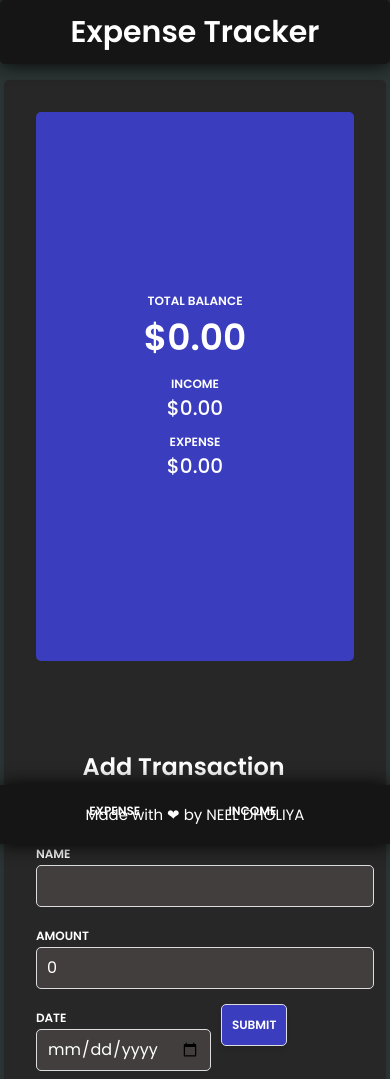
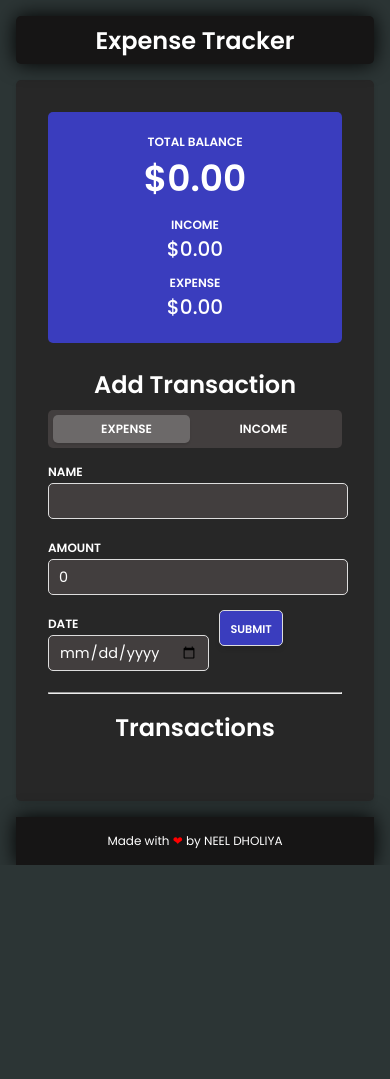
Before and after one commit to neeldholiya04/Expense-Tracker, a plain HTML site: page index.html in a window 390 px wide. Shown: the top 1079 px of the page. After the commit the page ends 865 px from the top, so only its background shows below. Drawn offline with Linux system fonts and the light colour scheme; a script that the page names is missing.

Commit message:
added media queries

```diff
--- a/style.css
+++ b/style.css
@@ -23,7 +23,7 @@ body {
 }
 .navBar {
     position: sticky;
-    width: 100vw;
+    width: 100%;
     height: 4rem;
     display: flex;
     background-color: #161515;
@@ -52,7 +52,7 @@ main {
     flex-wrap: wrap;
     flex-direction: row;
     gap: 5rem;
-    max-width: 98vw;
+    max-width: 100;
     max-height: 100;
     margin: 1rem auto;
     background-color: rgb(39, 39, 39);
@@ -74,6 +74,7 @@ header {
     display: flex;
     flex-wrap: wrap;
 }
+
 
 header div {
     padding: 5px;
@@ -255,6 +256,8 @@ ul li:hover .action {
 }
 .add{
     max-width: 35vh;
+    justify-content: center;
+    align-content: center;
 }
 .transictionssss{
     height: 65vh;
@@ -275,7 +278,7 @@ ul li:hover .action {
 }
 
 footer{
-    width: 100vw;
+    width: 100%;
     height: 3.66rem;
     display: flex;
     background-color: #161515;
@@ -285,6 +288,69 @@ footer{
     justify-content: center;
     align-items: center;
     box-shadow: 0px 0px 20px 0px rgba(0, 0, 0, 5);
-    position: fixed;
-    bottom: 0;
+    flex-shrink: 0;
 }
+footer p span{
+    color: red;
+}
+
+/* Existing CSS */
+
+/* Responsive styles */
+@media screen and (max-width: 768px) {
+    body {
+        padding: 1rem;
+    }
+
+    .navBar {
+        height: 3rem;
+        font-size: 12px;
+    }
+
+    main {
+        flex-direction: column;
+        gap: 1rem;
+    }
+
+    header {
+        width: 100%;
+        height: auto;
+    }
+
+    .add, .transictionssss {
+        width: 100%;
+        height: auto;
+    }
+
+    form input:not(#type),
+    form button {
+        height: 36px;
+        font-size: 0.9rem;
+    }
+
+    form button {
+        font-size: 0.7rem;
+    }
+
+    ul li {
+        padding: 3px 5px;
+    }
+
+    .name h4 {
+        font-size: 0.9rem;
+    }
+
+    .name p {
+        font-size: 0.7rem;
+    }
+
+    .action svg {
+        width: 30px;
+        height: 30px;
+    }
+
+    footer {
+        height: 3rem;
+        font-size: 12px;
+    }
+}
```
